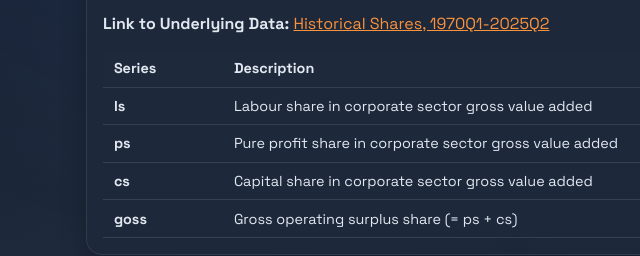
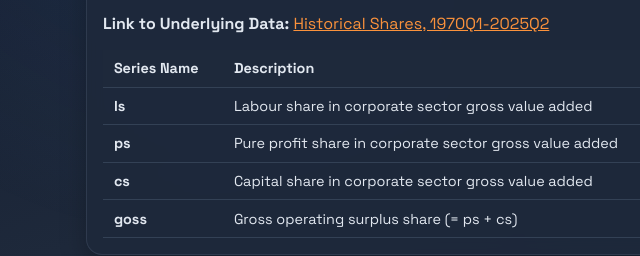
Before and after one commit to iyotzov/profit-shares-dashboard, a plain HTML site: page index.html in a window 1280 px wide. Shown: the part 360-616 px from the top of the page, 0-640 px from the left. Drawn offline with Linux system fonts and the light colour scheme.

Commit message:
Small update to a name

```diff
--- a/index.html
+++ b/index.html
@@ -57,7 +57,7 @@
           <table class="home-features-table">
             <thead>
               <tr>
-                <th>Series</th>
+                <th>Series Name</th>
                 <th>Description</th>
               </tr>
             </thead>
```
